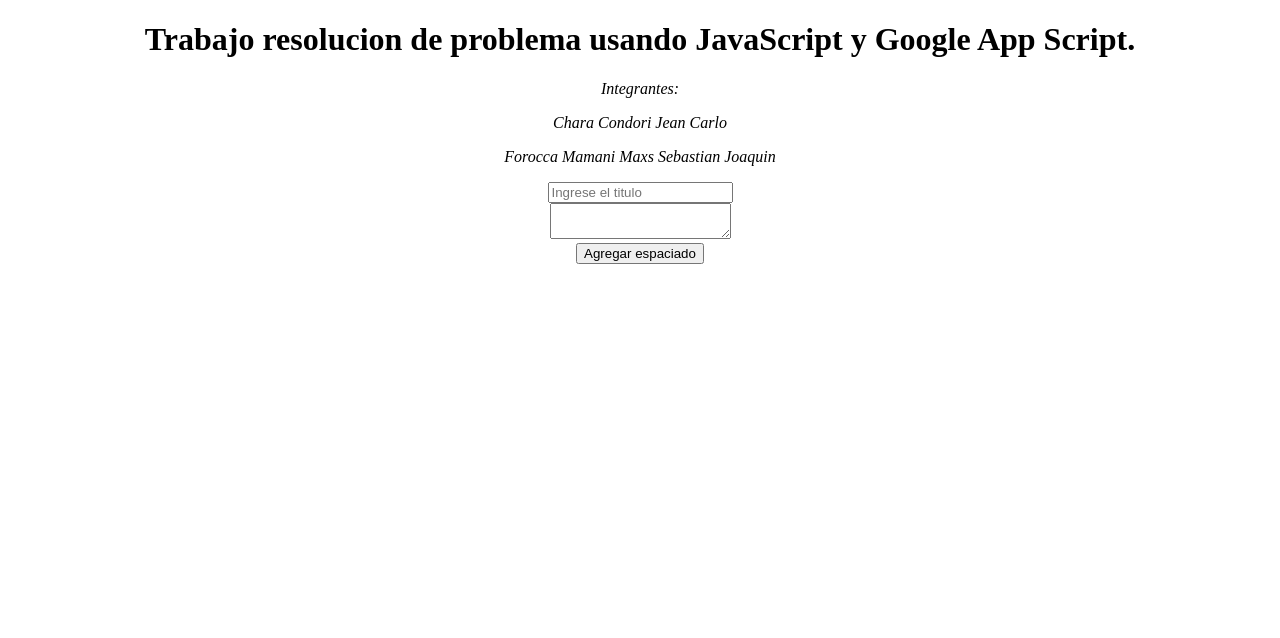
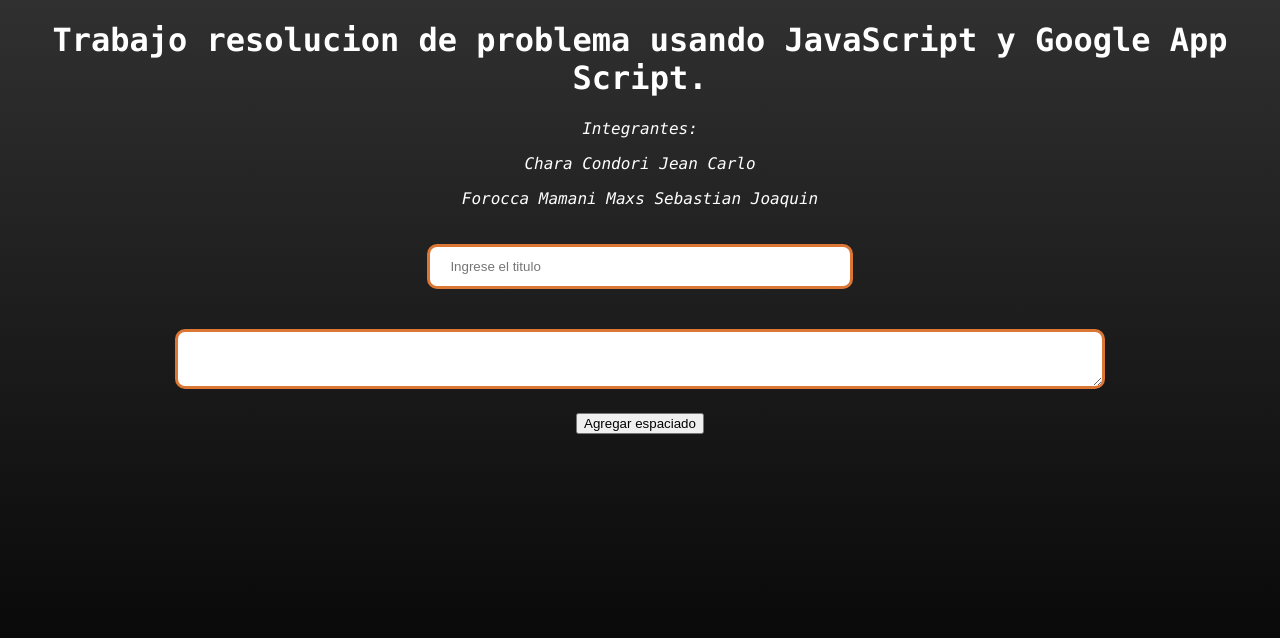
Before and after one commit to JeanChara/pweb2_trabajo_js_gs, a plain HTML site: page index.html in a window 1280 px wide. Drawn offline with Linux system fonts and the light colour scheme.

Commit message:
añadido estilo

```diff
--- a/estilos.css
+++ b/estilos.css
@@ -0,0 +1,22 @@
+html{
+    font-family: "Lucida Console", "Courier New", monospace;
+    color: white;
+}
+body{
+    background: linear-gradient(rgb(48, 48, 48), black);
+    background-attachment: fixed;
+}
+.titulo{
+    width: 30%;
+    padding: 12px 20px;
+    margin: 20px 0;
+    border: 3px solid  #DB7634;
+    border-radius: 10px;
+  }
+.cuerpo{
+    width: 70%;
+    padding: 12px 20px;
+    margin: 20px 0;
+    border: 3px solid  #DB7634;
+    border-radius: 10px;
+}
--- a/index.html
+++ b/index.html
@@ -28,7 +28,7 @@
 
         </form>
 
-        <p></p>
+        <p id = "textoEspaciado"></p>
 
 
     </body>
```
